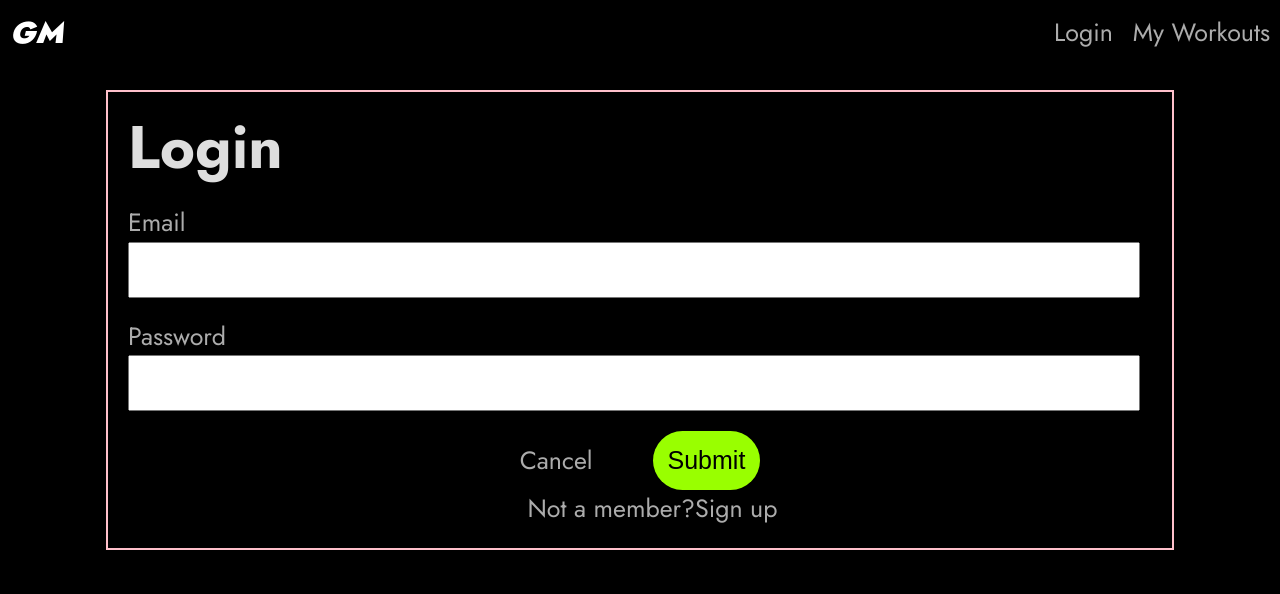
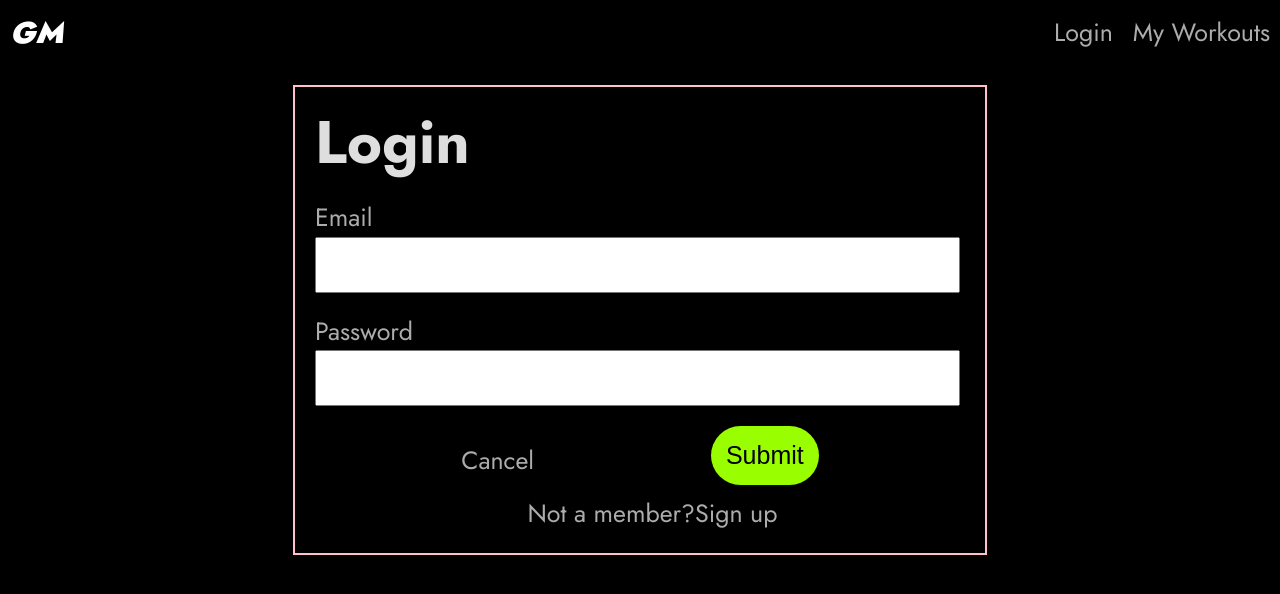
Before and after one commit to klevi43/GM, a React (Vite) app in the folder GM/: page /login in a window 1280 px wide. Shown: the top 594 px of the page. Built offline with nearby package versions, Linux system fonts and the light colour scheme.

Commit message:
aligned submit buttons and set max width on login page

```diff
--- a/GM/src/index.css
+++ b/GM/src/index.css
@@ -95,6 +95,7 @@ p {
     width: 80%;
     border: 2px solid pink;
     padding: 2rem;
+    max-width: 650px;
   }
 
 
@@ -105,8 +106,20 @@ p {
   .form__btn {
     margin: 0 3rem;
   }
+  .form__submit-container {
 
+    /* border: 1px solid aqua; */
+    display: flex;
+    justify-content: space-between;
+    align-items: center;
+    width: 70%;
+  }
+  @media screen and (min-width: 768px) {
 
+    .form__submit-container {
+      width: 55%;
+    }
+  }
 .form__label {
   font-size: 2.5rem;
   font-weight: 400;
--- a/GM/src/pages/Login.tsx
+++ b/GM/src/pages/Login.tsx
@@ -38,12 +38,11 @@ const Login = () => {
                 <input type='text' name='password' />
               </label>
               <div className='center'>
-                <div>
-                  <Link className='form__btn' to="/">Cancel</Link>
-                  <button className='btn btn--primary form__btn' role='submit'>Submit</button>
-
+                <div className='btn__container form__submit-container'>
+                  <Link className='' to="/">Cancel</Link>
+                  <button className='btn btn--primary' role='submit'>Submit</button>
                 </div>
-                </div>
+              </div>
             </form>
           </div>
           <div className='center'><p className='text'>Not a member?<Link className='' to='/signup'>Sign up</Link></p></div>
```
